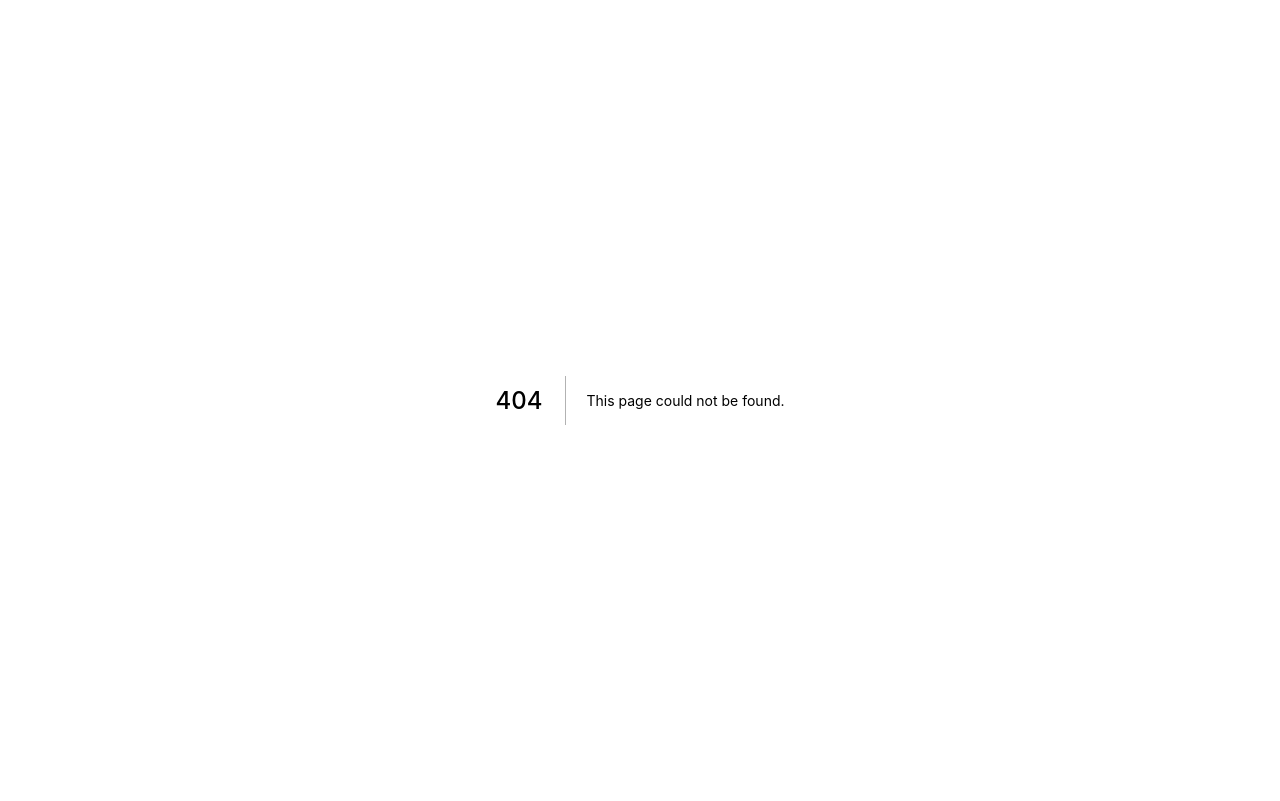
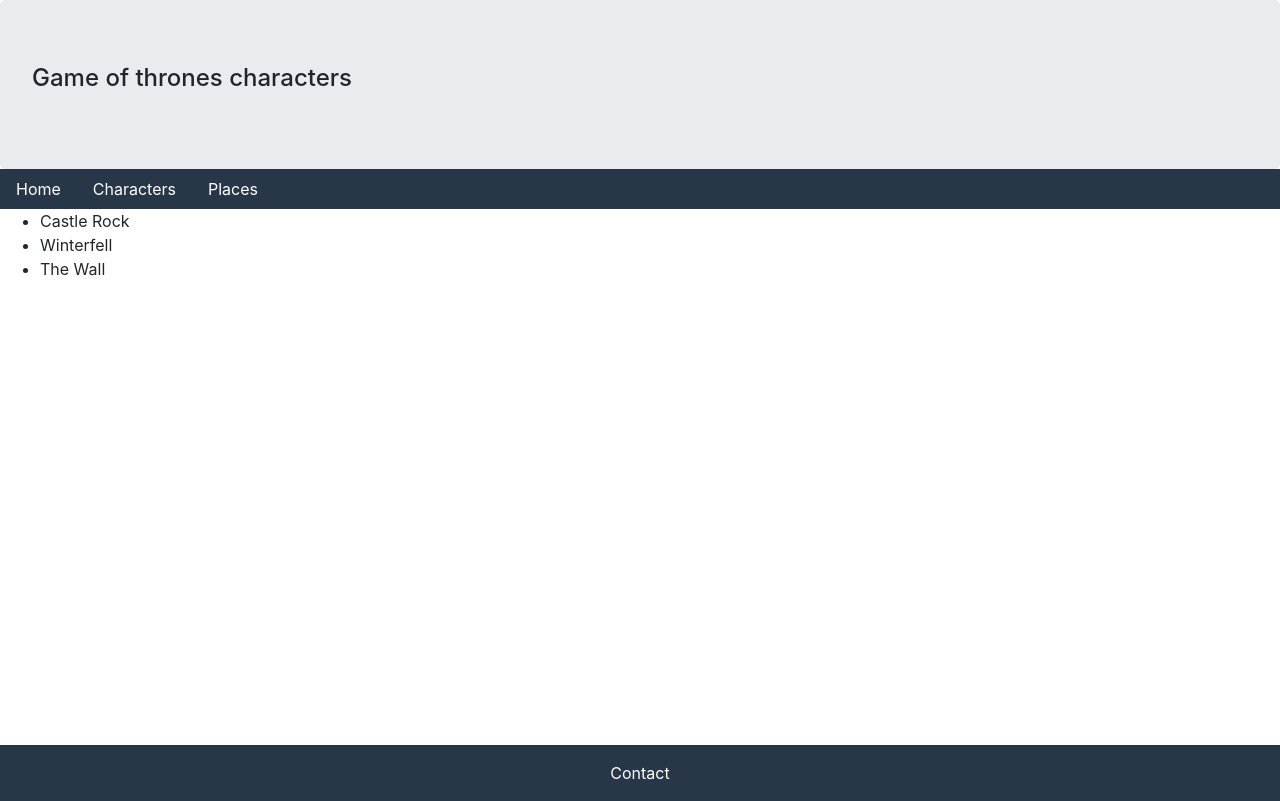
Before and after one commit to skrafi/ssr-basic, a Next.js app: page /places in a window 1280 px wide. Before the commit this address had no page. Built offline with nearby package versions, Linux system fonts and the light colour scheme; data requests are answered from the project's data file.

Commit message:
common layout, refactor

```diff
--- a/db.json
+++ b/db.json
@@ -1,17 +1,21 @@
 {
-  "speakers": [
+  "characters": [
     {"id": 0,"firstname": "John", "lastname": "Snow"},
     {"id": 1,"firstname": "Cersei", "lastname": "Lanister"},
     {"id": 2,"firstname": "Ned", "lastname": "Stark"}
   ],
-  "sessions": [
+  "places": [
     {
-      "title": "How js works",
-      "codeCampyYearId": 13,
-      "sessionLevel_id": 1,
-      "username": "",
-      "approved": true,
-      "description": "Description"
+      "id": 0,
+      "name": "Castle Rock"
+    },
+    {
+      "id": 1,
+      "name": "Winterfell"
+    },
+    {
+      "id": 2,
+      "name": "The Wall"
     }
   ]
 }
--- /dev/null
+++ b/pages/_app.js
@@ -0,0 +1,26 @@
+import * as React from 'react';
+import  App, { Container } from 'next/app';
+import Layout from '../src/Layout';
+
+class MyApp extends App {
+  static async getInitialProps({Component, router, ctx}){
+    let pageProps = {};
+    if(Component.getInitialProps){
+      pageProps = await Component.getInitialProps(ctx);
+    }
+    return {pageProps}
+  }
+
+  render(){
+    const {Component, pageProps} = this.props;
+    return (
+      <Container>
+        <Layout>
+          <Component {...pageProps}/>
+        </Layout>
+      </Container>
+    )
+  }
+}
+
+export default MyApp;
--- a/pages/sessions.js
+++ b/pages/places.js
@@ -1,14 +1,13 @@
 import * as React from 'react';
 import axios from 'axios';
-import Link from "next/link";
 
-class Sessions extends React.Component {
+class Places extends React.Component {
 
   static async getInitialProps(){
-    return axios.get('http://localhost:4000/sessions').then((response)=>{
+    return axios.get('http://localhost:4000/places').then((response)=>{
       return {
         hasError: false,
-        sessionsData: response.data
+        placesData: response.data
       }
     }).catch((error)=>{
       return {
@@ -23,18 +22,17 @@ class Sessions extends React.Component {
     this.state = {
       hasError: props.hasError,
       message: props.message,
-      sessionsData: props.sessionsData
+      placesData: props.placesData
     }
   }
 
   render(){
-    return <div>
-      <Link href="speakers"><a>Speakers</a></Link>
+    return <div className="content">
       <ul>
-      {this.props.sessionsData.map(session => <li key={session.sessionLevel_id}>{session.title}</li>)}
+      {this.props.placesData.map(place => <li key={place.id}>{place.name}</li>)}
     </ul>
     </div>
   }
 }
 
-export default Sessions;
+export default Places;
--- /dev/null
+++ b/src/Footer.js
@@ -0,0 +1,13 @@
+import * as React from 'react';
+
+class Footer extends React.Component {
+  render(){
+    return (
+      <div className="footer text-center py-3">
+        Contact
+      </div>
+    )
+  }
+}
+
+export default Footer;
--- /dev/null
+++ b/src/Header.js
@@ -0,0 +1,13 @@
+import * as React from 'react';
+
+class Header extends React.Component {
+  render(){
+    return (
+      <div className="jumbotron">
+        <h4 className="card-title">Game of thrones characters</h4>
+      </div>
+    )
+  }
+}
+
+export default Header;
--- /dev/null
+++ b/src/Layout.js
@@ -0,0 +1,26 @@
+import * as React from 'react';
+
+import 'bootstrap/dist/css/bootstrap.css';
+import '../public/site.css';
+
+import Menu from './Menu';
+import Header from './Header';
+import Footer from './Footer';
+
+class Layout extends React.Component {
+  render(){
+    const {children} = this.props;
+    return (
+      <React.Fragment>
+        <Header/>
+        <Menu/>
+        {/* Content of the page */}
+        {children}
+        {/* end */}
+        <Footer/>
+      </React.Fragment>
+    )
+  }
+}
+
+export default Layout;
--- /dev/null
+++ b/src/Menu.js
@@ -0,0 +1,16 @@
+import * as React from 'react';
+import Link from "next/link";
+
+class Menu extends React.Component {
+  render(){
+    return (
+      <div className="nav">
+        <div className="nav-item"><Link href="/"><a className="nav-link">Home</a></Link></div>
+        <div className="nav-item"><Link href="/characters"><a className="nav-link">Characters</a></Link></div>
+        <div className="nav-item"><Link href="/places"><a className="nav-link">Places</a></Link></div>
+      </div>
+    )
+  }
+}
+
+export default Menu;
```
Also changed, not shown: pages/characters.js (renamed from pages/speakers.js, +8 -9 lines), pages/index.js (+0 -18 lines).
